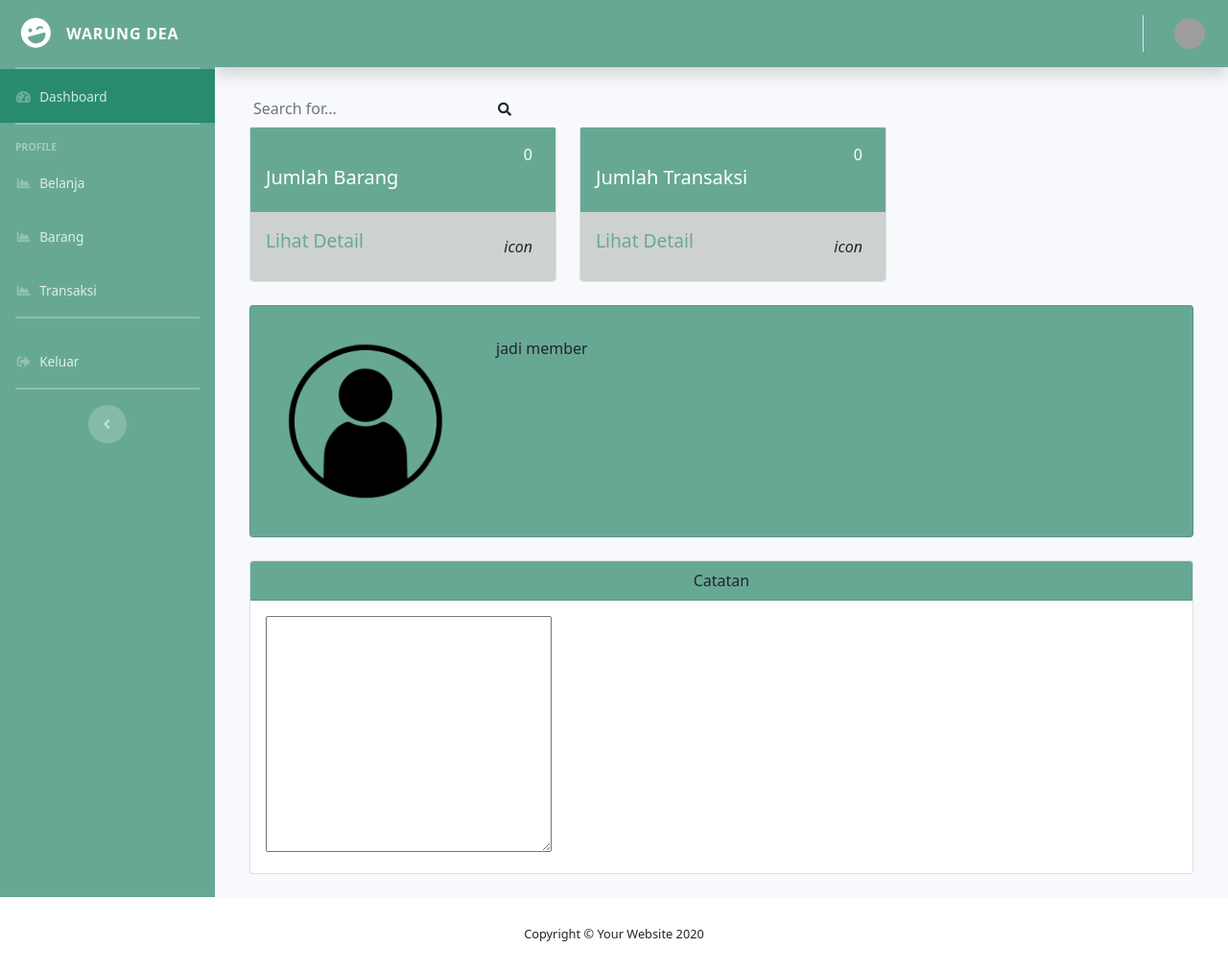
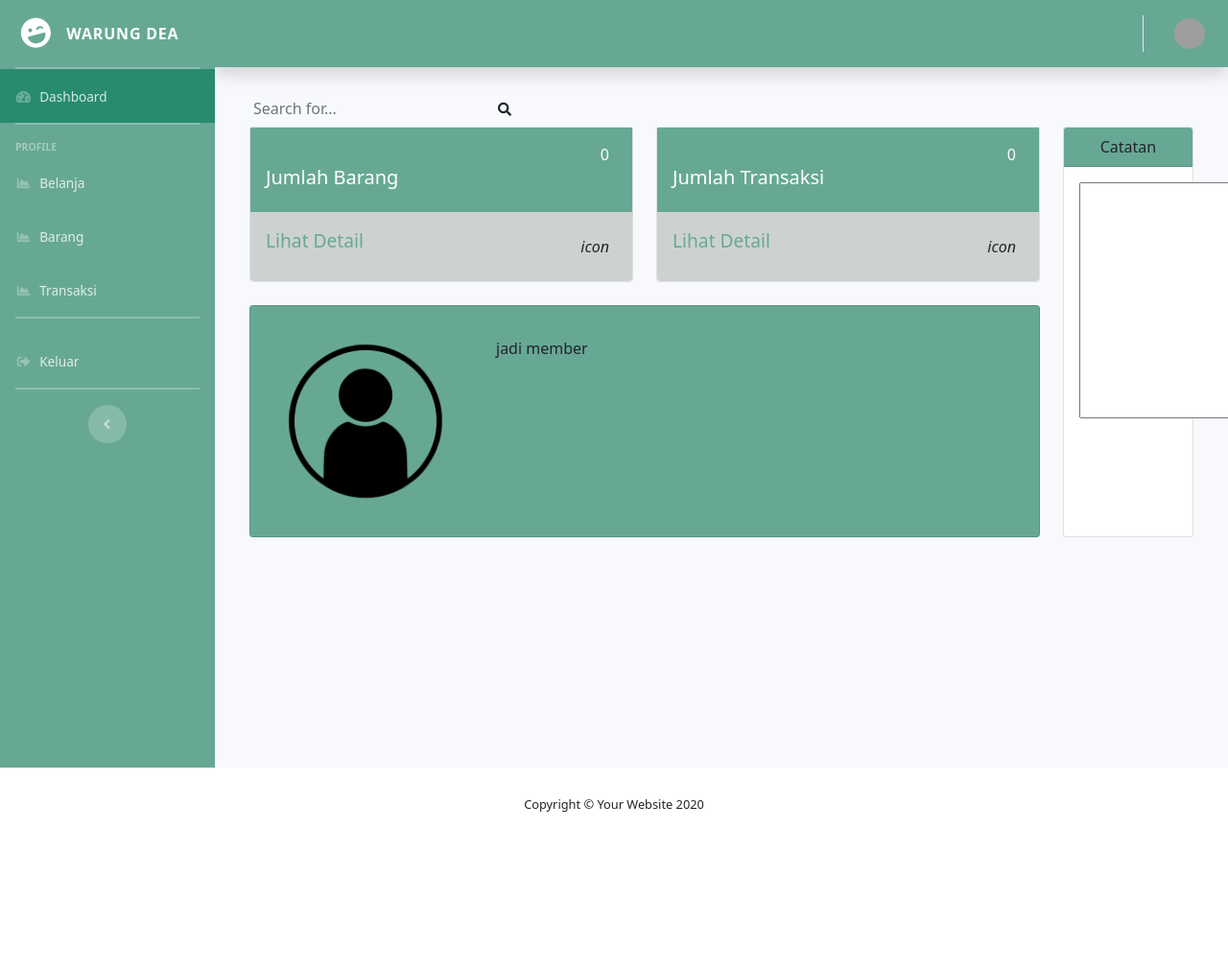
Before and after one commit to aurorazhy/tugaspwl, a CodeIgniter app: page /Github/index.php/user/index in a window 1280 px wide. Shown: the whole page at 96% size. After the commit the page ends 846 px from the top, so only its background shows below. Run offline with CodeIgniter, Linux system fonts and the light colour scheme; data that the repository does not hold is empty; grey boxes are pictures that could not be loaded.

Commit message:
done note

```diff
--- a/app/application/views/dashboard/index.php
+++ b/app/application/views/dashboard/index.php
@@ -20,10 +20,10 @@
             </div>
             <!-- /.container-fluid -->
             <div class="container-fluid">
-               <div class="">
+               <div class="d-flex flex-row">
                   <div class="">
                      <div class="d-flex flex-row">
-                        <div class="card rounded-bottom p-0 ml-4" style="width: 20rem;">
+                        <div class="card rounded-bottom p-0 ml-4" style="width: 25rem;">
                            <div class="card-body text-white bg-appside">
                               <div class="huge pr-2 text-right">0</div>
                               <h5 class="card-title">Jumlah Barang</h5>
@@ -35,7 +35,7 @@
                               </div>
                            </div>
                         </div>
-                        <div class="card rounded-bottom p-0 ml-4" style="width: 20rem;">
+                        <div class="card rounded-bottom p-0 ml-4" style="width: 25rem;">
                            <div class="card-body text-white bg-appside">
                               <div class="huge pr-2 text-right">0</div>
                               <h5 class="card-title">Jumlah Transaksi</h5>
@@ -48,8 +48,8 @@
                            </div>
                         </div>
                      </div>
-                  </div>
-                  <div class="card rounded-bottom p-0 mx-4 my-4 d-flex flex-row bg-appside">
+
+                     <div class="card rounded-bottom p-0 ml-4 my-4 d-flex flex-row bg-appside">
                         <img class="card-img-top" src="<?= base_url() . 'assets/img/profile/default.jpg'; ?>" style="height: 15rem; width: 15rem;" alt="Card image cap">
                         <div class="card-body">
                            <h5 class="card-title"><?= $user['name']; ?></h5>
@@ -59,13 +59,13 @@
                      </div>
                   </div>
 
-
-               <div class="card rounded-bottom p-0 mx-4 my-4">
+                  <div class="card rounded-bottom p-0 mx-4 mb-4">
                      <div class="card-header bg-appside text-center">
                         Catatan
                      </div>
                      <div class="card-body">
-                     <textarea name="" id="" cols="30" rows="10"></textarea>
+                        <textarea name="" id="" cols="70" rows="10"></textarea>
+                     </div>
                   </div>
                </div>
             </div>
```
Lines whose indentation alone changed are shown as unchanged.
